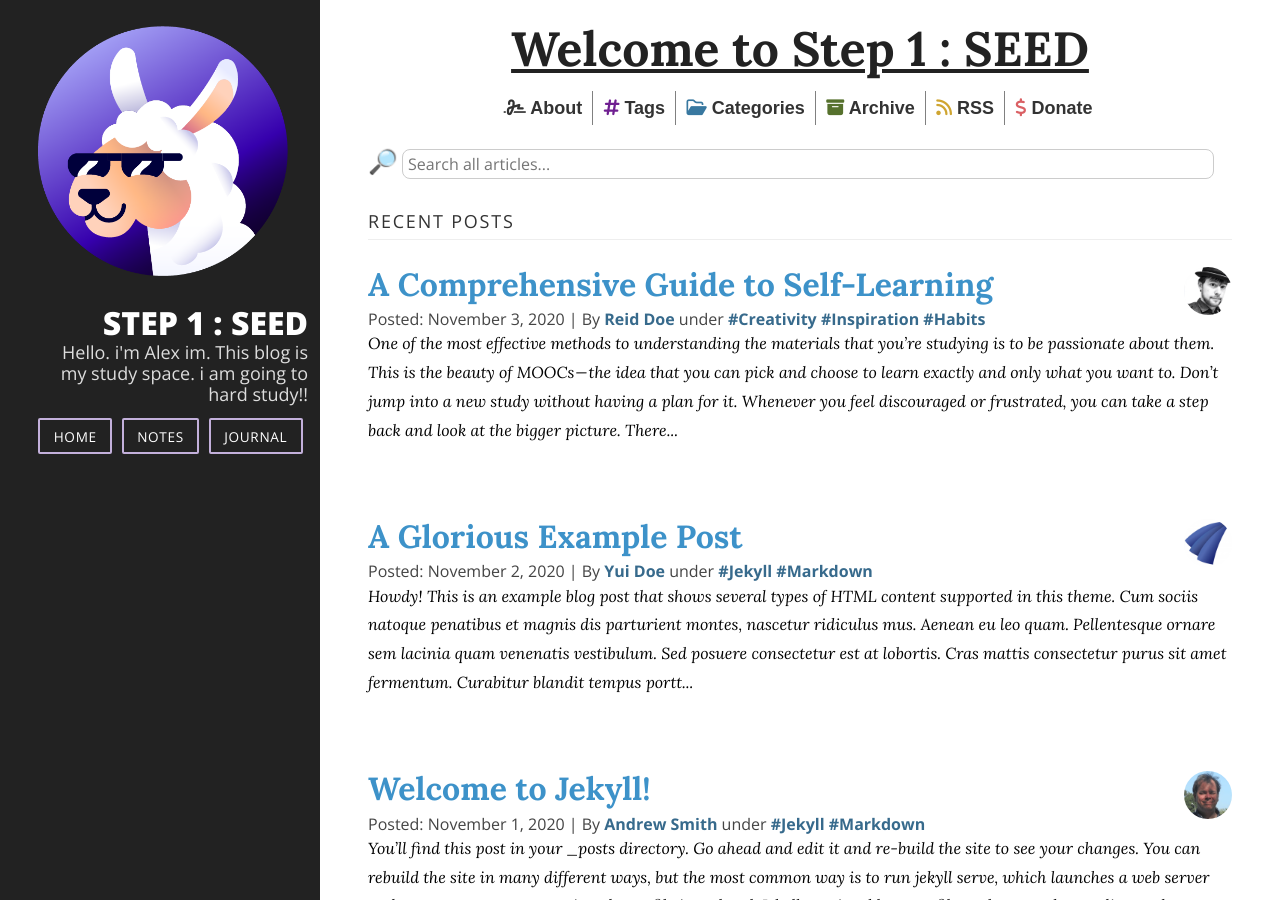
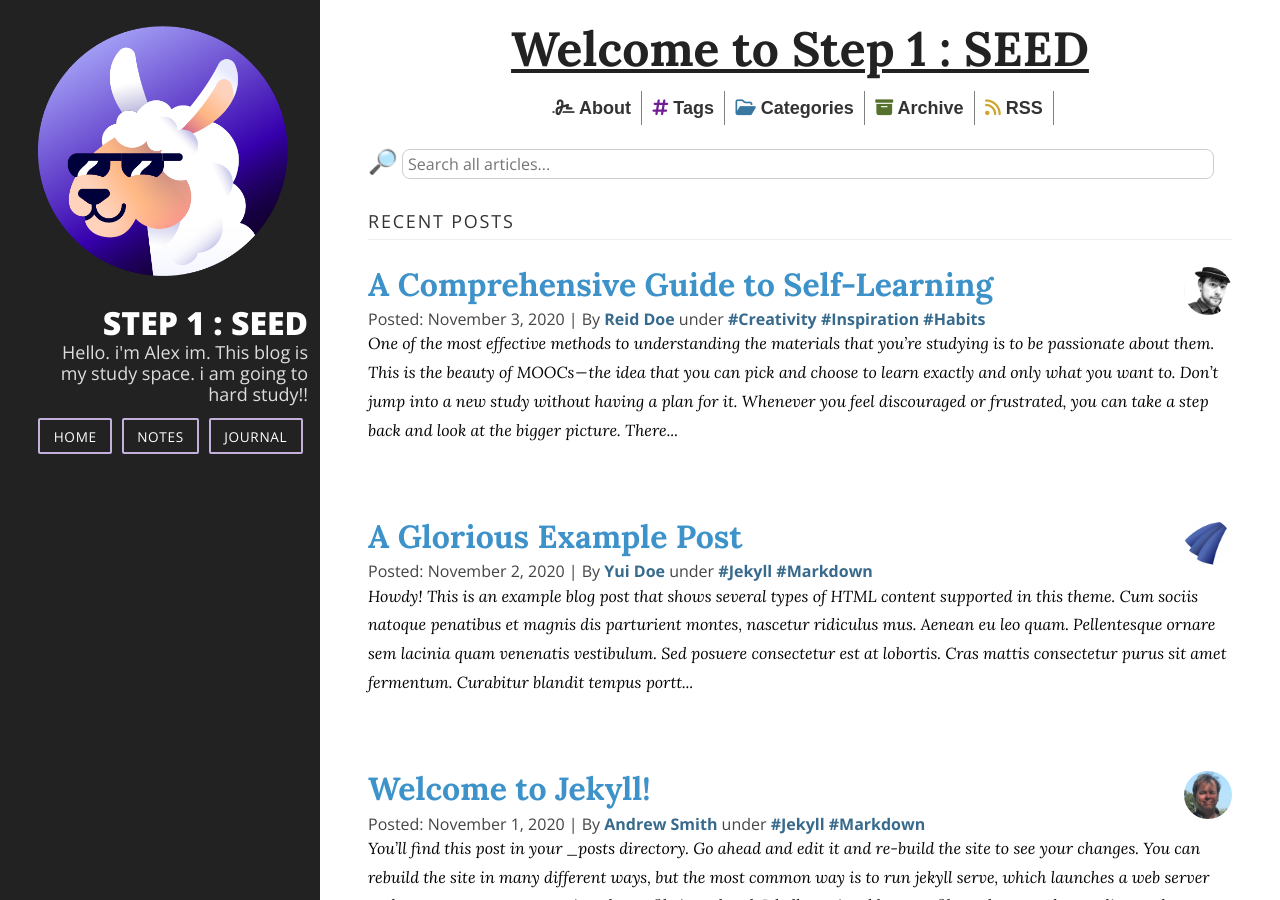
Before and after one commit to brennanbrown/purelog, a Jekyll site: the page built from index.html, in a window 1280 px wide and 900 px high. Built offline with Jekyll 4.4.1, drawn with Linux system fonts in a browser that asks for light colours; nearby versions of some CDN libraries; the list of posts is cut into pages by our own code.

Commit message:
Update links.html

```diff
--- a/_includes/links.html
+++ b/_includes/links.html
@@ -29,10 +29,10 @@
             RSS
         </a>
     </div>
-    <div class="donate">
+    <!-- <div class="donate">
         <a href="{{ site.donate_link }}">
             <i class="fas fa-dollar-sign"></i>
             Donate
         </a>
-    </div>
+    </div> -->
 </div>
```
